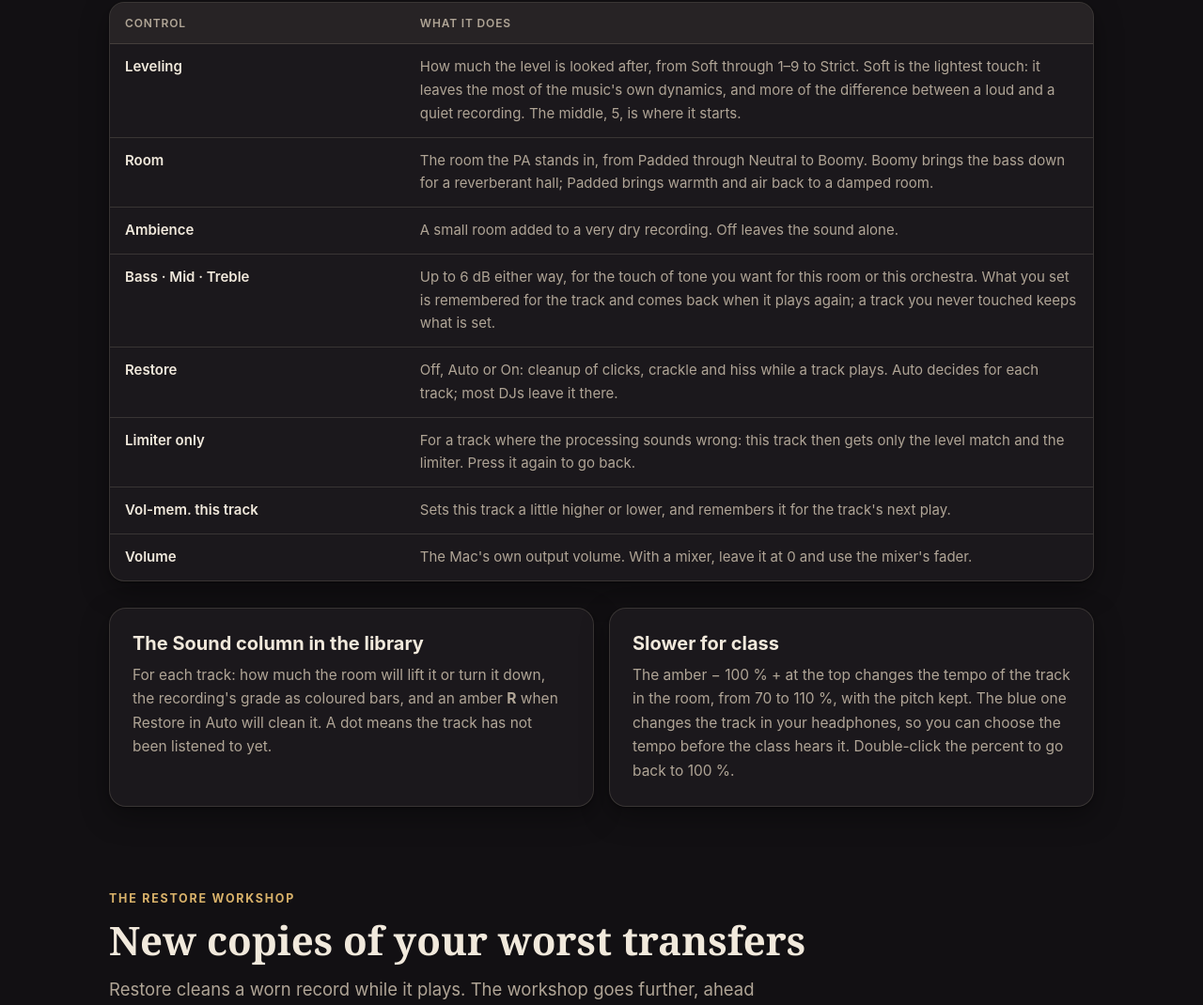
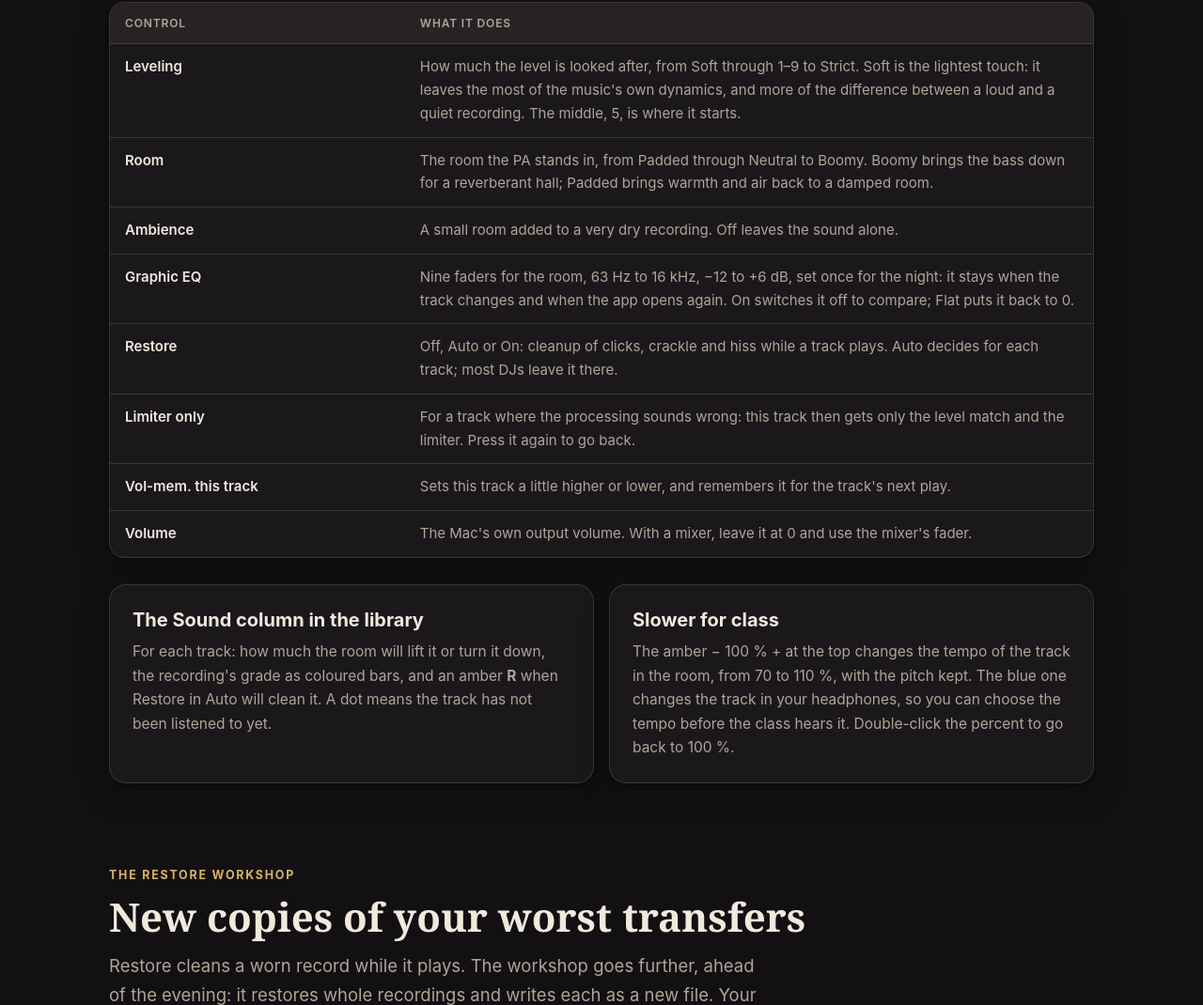
Before and after one commit to cmbjorn/tanda-and-tone, a plain HTML site: page support.html in a window 1280 px wide. Shown: the part 4753-5823 px from the top of the page at 94% size. Drawn offline with Linux system fonts and the light colour scheme.

Commit message:
Tanda & Tone: the public pages (2026-11-13)

```diff
--- a/support.html
+++ b/support.html
@@ -539,9 +539,9 @@
       <tr><td>Room</td><td>The room the PA stands in, from Padded through Neutral to Boomy. Boomy brings the bass
         down for a reverberant hall; Padded brings warmth and air back to a damped room.</td></tr>
       <tr><td>Ambience</td><td>A small room added to a very dry recording. Off leaves the sound alone.</td></tr>
-      <tr><td>Bass · Mid · Treble</td><td>Up to 6 dB either way, for the touch of tone you want for this room or this
-        orchestra. What you set is remembered for the track and comes back when it plays again; a track you never
-        touched keeps what is set.</td></tr>
+      <tr><td>Graphic EQ</td><td>Nine faders for the room, 63 Hz to 16 kHz, −12 to +6 dB, set once for the night:
+        it stays when the track changes and when the app opens again. On switches it off to compare; Flat puts it back
+        to 0.</td></tr>
       <tr><td>Restore</td><td>Off, Auto or On: cleanup of clicks, crackle and hiss while a track plays. Auto decides
         for each track; most DJs leave it there.</td></tr>
       <tr><td>Limiter only</td><td>For a track where the processing sounds wrong: this track then gets only the level
```
Also changed, not shown: index.html (+2 -2 lines), privacy.html (+1 -1 lines), images/tango-sound.jpg.
